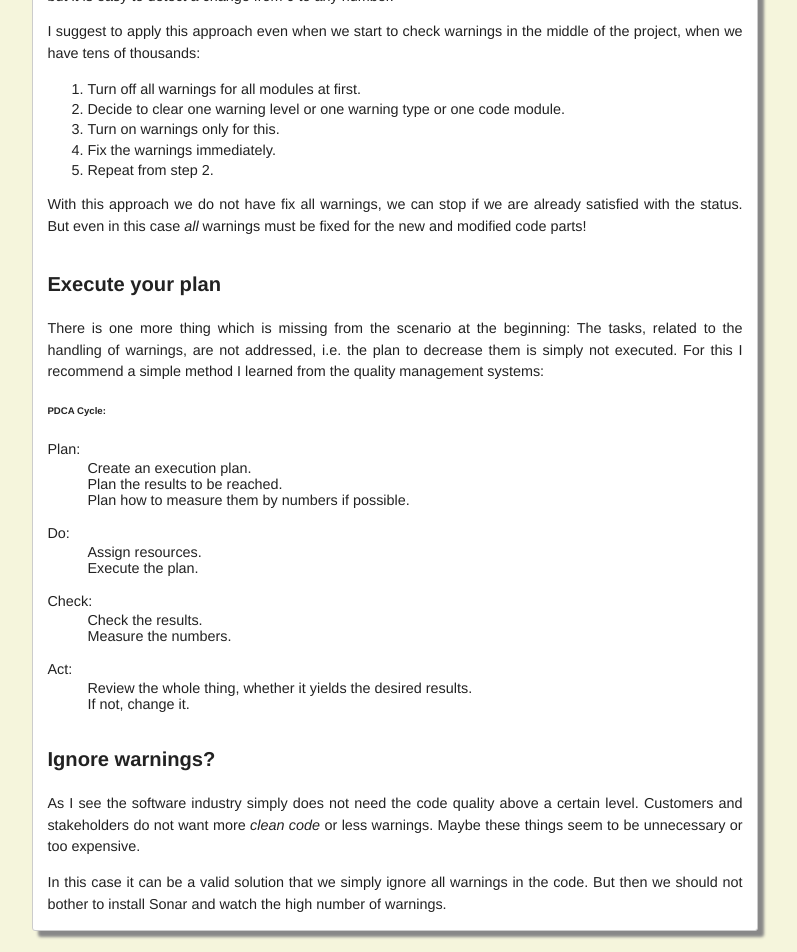
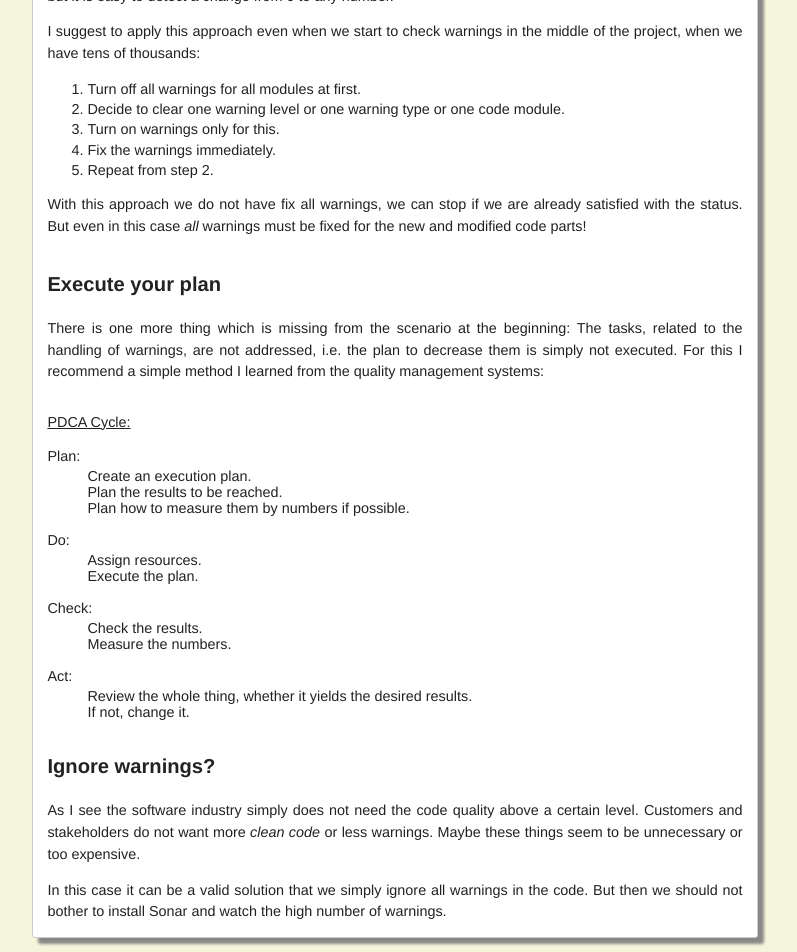
Before and after one commit to woj-tek/petozoltan.github.io, a Jekyll site: the page built from _posts/2016-07-13-how-to-handle-warnings.md, in a window 1280 px wide. Shown: the part 1999-2951 px from the top of the page, without its empty margins (245-1042 px from the left). Built offline with Jekyll 4.4.1, drawn with Linux system fonts in a browser that asks for light colours.

Commit message:
Update main.css

```diff
--- a/css/main.css
+++ b/css/main.css
@@ -117,10 +117,18 @@ h4 {
     margin: 2em 0 0 0;
     padding: 0 0 0 0;
 }
+h6 {
+    font-size: 1em;
+    font-weight: normal;
+    line-height: 1.4em;
+    margin: 2em 0 0 0;
+    padding: 0 0 0 0;
+    text-decoration: underline;
+}
 blockquote {
-	font-family: Times, serif;
-	font-size: 110%;
-	font-style: italic;
+    font-family: Times, serif;
+    font-size: 110%;
+    font-style: italic;
 
     margin: 0 0 0 1.5em;
     padding: 0 0 0 0.5em;
```
